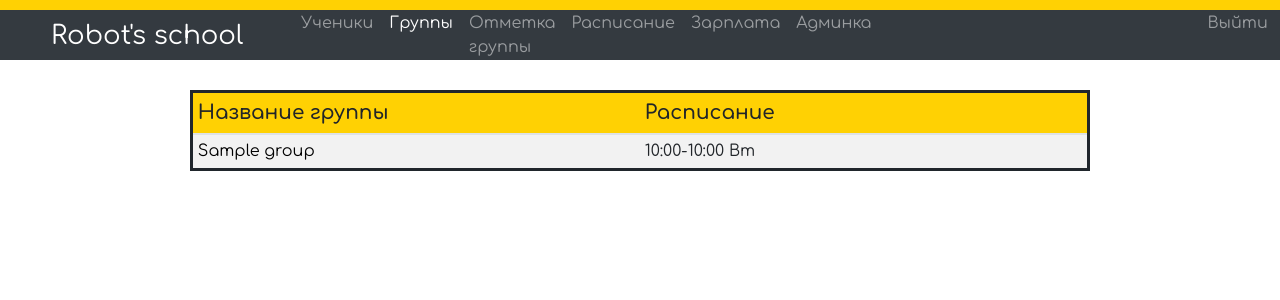
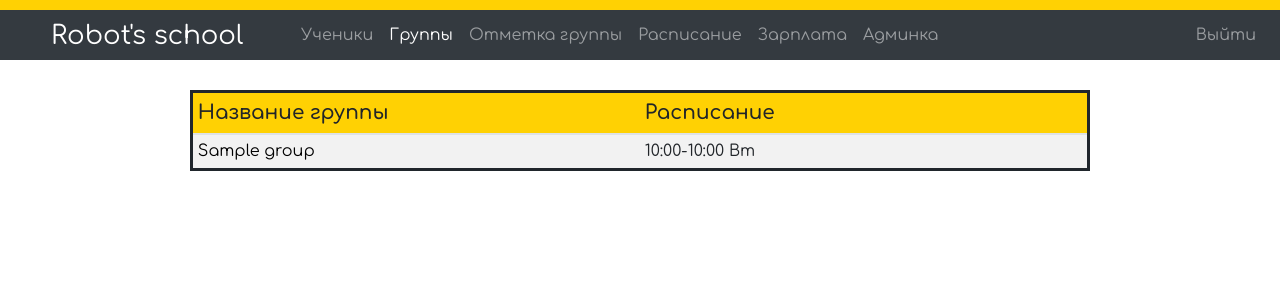
Before and after one commit to itsbyme/rs, a Django app: page /groups/ in a window 1280 px wide. Shown: the top 300 px of the page. Run offline with Django 3.2, Linux system fonts and the light colour scheme; a user stored in the database is signed in; tables that the repository leaves empty hold one stand-in row (values such as "Sample post"); some libraries are stand-ins or nearby versions.

Commit message:
Изменено положение кнопки "Выйти"

```diff
--- a/mainapp/templates/mainapp/include/menu.html
+++ b/mainapp/templates/mainapp/include/menu.html
@@ -1,8 +1,8 @@
 {% load static %}
 {% block menu %}
 <nav class="navbar navbar-expand-md navbar-dark bg-dark af">
-    <a class="navbar-brand ab ac" href="{% url 'mainapp:home' %}">Robot's school</a>
-    <div class="collapse navbar-collapse">
+    <div class="collapse navbar-collapse order-1">
+    	<a class="navbar-brand ab ac" href="{% url 'mainapp:home' %}">Robot's school</a>
         <ul class="navbar-nav mr-auto">
 
 			<!--
@@ -37,7 +37,11 @@
                 <a class="nav-link" href="/admin/">Админка</a>
             </li>
             {% endif %}
-            <li class="out">
+		</ul>
+	</div>
+	<div class="collapse navbar-collapse order-3">
+		<ul class="navbar-nav ml-auto">
+            <li class="nav-item">
                 <a class ="nav-link" href="{% url 'logout' %}">Выйти</a>
             </li>
         </ul>
--- a/static/css/styles.css
+++ b/static/css/styles.css
@@ -117,8 +117,3 @@ margin-bottom:10px;}
 ul li:hover{
 transform: scale(1.05);
 }
-.out{
-	margin-left: 320px;
-	text-decoration: none;
-	color: #A5A5A5;
-}
```
